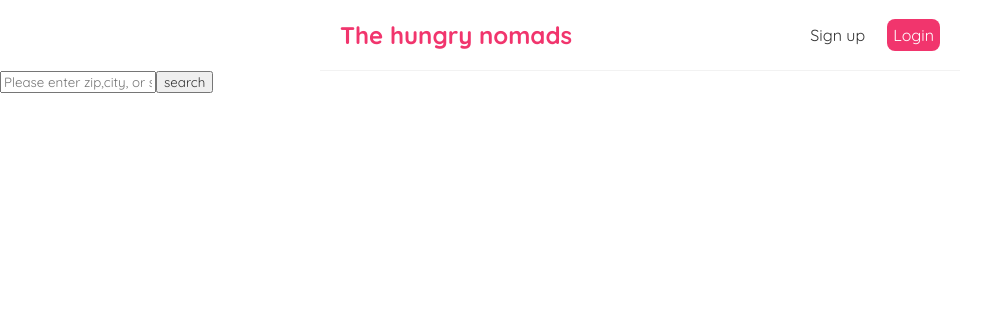
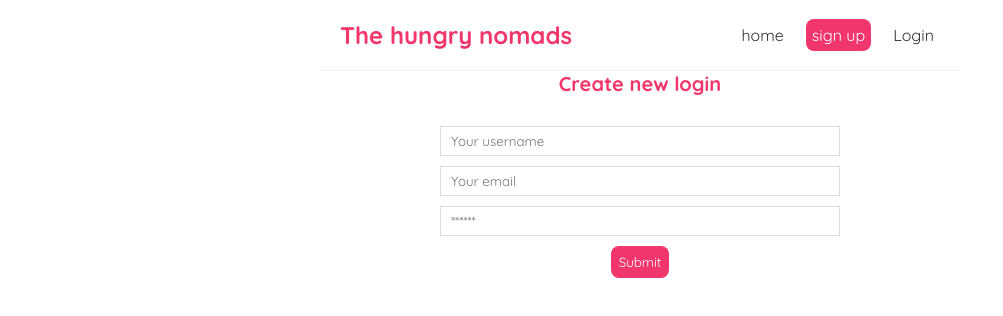
Before and after one commit to jjarquin1/Hungry-Nomad, a React (Create React App) app in the folder client/: page /create in a window 1280 px wide. Shown: the top 316 px of the page, without its empty margins (0-1003 px from the left). Built offline with nearby package versions, Linux system fonts and the light colour scheme; no server answers.

Commit message:
created pages and links for login/create and routes for search

```diff
--- a/client/src/App.js
+++ b/client/src/App.js
@@ -1,20 +1,29 @@
 import { BrowserRouter as Router, Route, Switch } from "react-router-dom";
-import { useState } from "react";
 import Navbar from "./components/layout/NavBar";
 import SearchBar from "./components/layout/search";
+import Create from "./pages/create";
+import Login from "./pages/login";
 
 
 function App() {
-  const [page, setPage] = useState("one");
-  const [count, setCount] = useState(0);
 
 
   return (
     <Router>
       <div >
         <Navbar />
-        <SearchBar />
       </div>
+      <Switch>
+        <Route exact path='/'>
+          <SearchBar />
+        </Route>
+        <Route exact path='/create'>
+          <Create />
+        </Route>
+        <Route exact path='/login'>
+          <Login />
+        </Route>
+      </Switch>
     </Router>
   );
 }
--- a/client/src/components/layout/NavBar.js
+++ b/client/src/components/layout/NavBar.js
@@ -4,7 +4,7 @@ const Navbar = () => {
         <nav className='navbar'>
             <h1>The hungry nomads</h1>
             <div className='links'>
-                <Link to='/'>Sign up</Link>
+                <Link to='/'>home</Link>
                 <Link
                     to='/create'
                     style={{
@@ -13,8 +13,9 @@ const Navbar = () => {
                         borderRadius: '8px',
                     }}
                 >
-                    Login
+                    sign up
                 </Link>
+                <Link to='/login'>Login</Link>
             </div>
         </nav>
     );
--- a/client/src/components/layout/search.js
+++ b/client/src/components/layout/search.js
@@ -12,6 +12,7 @@ const SearchBar = () => {
 
     useEffect(() => {
         getTrucks().then(({ data }) => {
+            console.log(data);
         });
     }, []);
 
--- a/client/src/index.css
+++ b/client/src/index.css
@@ -28,3 +28,43 @@
 .navbar a:hover {
   color: #f1356d;
 }
+
+.content {
+  max-width: 600px;
+  margin: 40px auto;
+  padding: 20px;
+}
+
+/* create new blog form */
+.create {
+  max-width: 400px;
+  margin: 0 auto;
+  text-align: center;
+}
+.create label {
+  text-align: left;
+  display: block;
+}
+.create h2 {
+  font-size: 20px;
+  color: #f1356d;
+  margin-bottom: 30px;
+}
+.create input,
+.create textarea,
+.create select {
+  width: 100%;
+  padding: 6px 10px;
+  margin: 10px 0;
+  border: 1px solid #ddd;
+  box-sizing: border-box;
+  display: block;
+}
+.create button {
+  background: #f1356d;
+  color: #fff;
+  border: 0;
+  padding: 8px;
+  border-radius: 8px;
+  cursor: pointer;
+}
--- /dev/null
+++ b/client/src/pages/create.js
@@ -0,0 +1,52 @@
+import { useState } from "react";
+
+const Create = () => {
+    const [username, setUsername] = useState('');
+    const [email, setEmail] = useState('');
+    const [password, setPassword] = useState('');
+
+    const handleSubmit = (e) => {
+        e.preventDefault();
+    }
+
+
+    return (
+        <div className="create">
+            <h2>Create new login</h2>
+            <form onSubmit={handleSubmit}>
+                <input
+                    className="form-input"
+                    placeholder="Your username"
+                    name="username"
+                    type="text"
+                    value={username}
+                    onChange={(e) => setUsername(e.target.value)}
+                />
+                <input
+                    placeholder="Your email"
+                    name="email"
+                    type="email"
+                    value={email}
+                    onChange={(e) => setEmail(e.target.value)}
+                ></input>
+                <input
+                    className="form-input"
+                    placeholder="******"
+                    name="password"
+                    type="password"
+                    value={password}
+                    onChange={(e) => setPassword(e.target.value)}
+                />
+                <button
+                    className="btn btn-block btn-primary"
+                    style={{ cursor: 'pointer' }}
+                    type="submit"
+                >
+                    Submit
+                </button>
+            </form>
+        </div>
+    );
+}
+
+export default Create;
--- /dev/null
+++ b/client/src/pages/login.js
@@ -0,0 +1,43 @@
+import { useState } from "react";
+
+const Login = () => {
+    const [email, setEmail] = useState('');
+    const [password, setPassword] = useState('');
+
+    const handleSubmit = (e) => {
+        e.preventDefault();
+    }
+
+
+    return (
+        <div className="create">
+            <h2>Login and get food truckin!</h2>
+            <form onSubmit={handleSubmit}>
+                <input
+                    placeholder="Your email"
+                    name="email"
+                    type="email"
+                    value={email}
+                    onChange={(e) => setEmail(e.target.value)}
+                ></input>
+                <input
+                    className="form-input"
+                    placeholder="******"
+                    name="password"
+                    type="password"
+                    value={password}
+                    onChange={(e) => setPassword(e.target.value)}
+                />
+                <button
+                    className="btn btn-block btn-primary"
+                    style={{ cursor: 'pointer' }}
+                    type="submit"
+                >
+                    Submit
+                </button>
+            </form>
+        </div>
+    );
+}
+
+export default Login;
```
Also changed, not shown: client/src/components/Icon.js (deleted).
